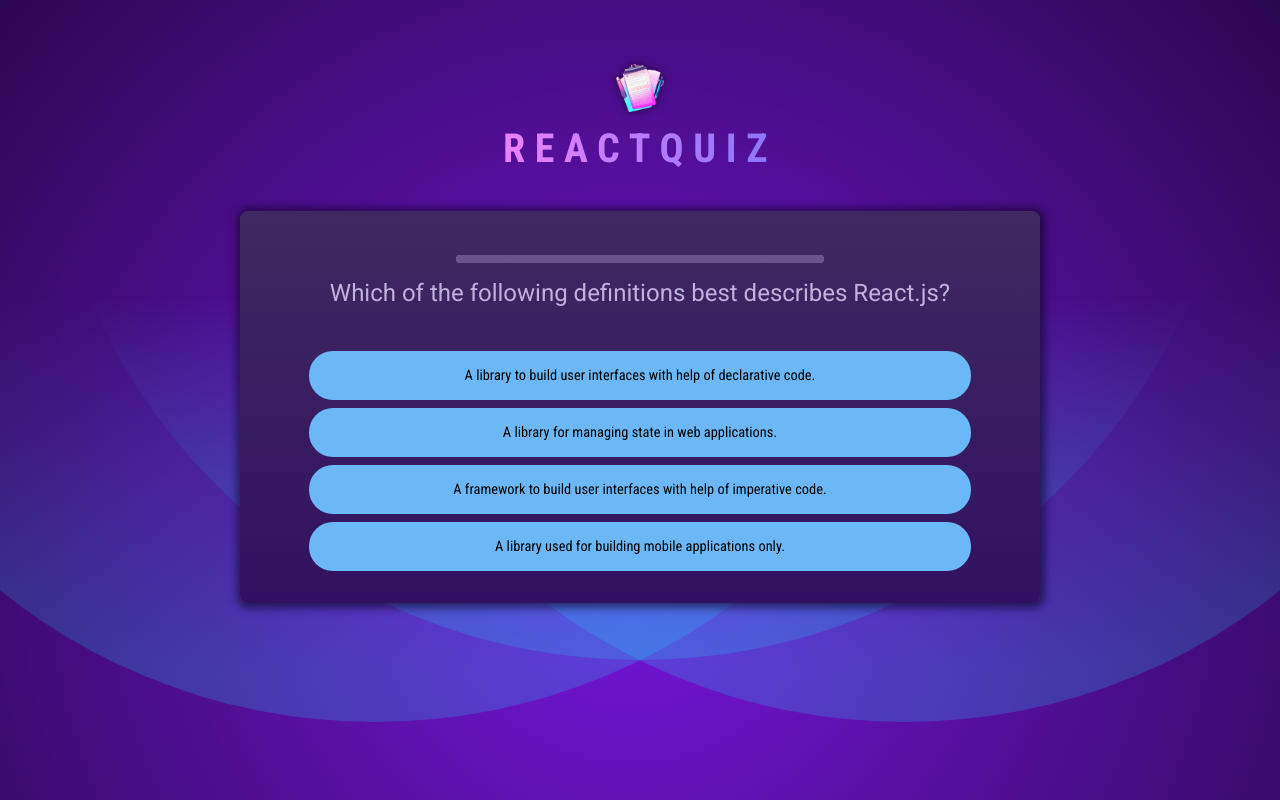
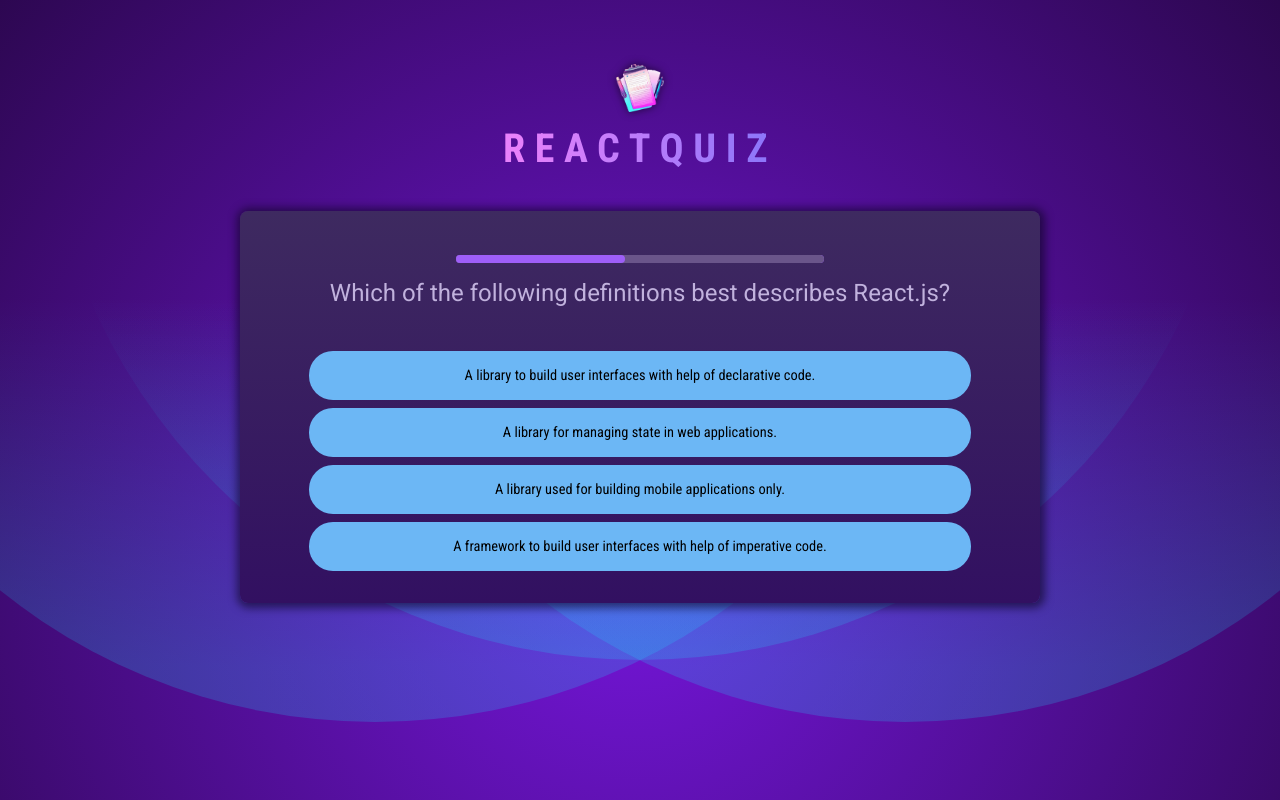
Before and after one commit to devpool007/QuizApp, a React (Vite) app: page / in a window 1280 px wide. Built offline with nearby package versions, Linux system fonts and the light colour scheme.

Commit message:
added new components and completed logic and fixed errors

```diff
--- /dev/null
+++ b/src/components/Answers.jsx
@@ -0,0 +1,42 @@
+import { useRef } from "react";
+export default function Answers({answers, selectedAnswer, answerSate, handleAnswerSelect}) {
+
+    const shuffledAnswers = useRef(null);
+
+    if (!shuffledAnswers.current) {
+        shuffledAnswers.current = [...answers];
+        // Shuffle the answers [3, 1, 2].sort((a, b) => a - b); // [1, 2, 3]
+        shuffledAnswers.current.sort(() => Math.random() - 0.5);
+      }
+
+return ( <ul id="answers">
+    {shuffledAnswers.current.map((answer) => {
+      const isSelected = selectedAnswer === answer;
+      let cssClass = "";
+
+      if (answerSate === "answered" && isSelected) {
+        cssClass = "selected";
+      }
+
+      if (
+        (answerSate === "correct" || answerSate === "wrong") &&
+        isSelected
+      ) {
+        cssClass = answerSate;
+      }
+
+      return (
+        <li key={answer} className="answer">
+          <button
+            onClick={() => handleAnswerSelect(answer)}
+            className={cssClass}
+          >
+            {answer}
+          </button>
+        </li>
+      );
+    })}
+  </ul>);
+
+
+}
--- /dev/null
+++ b/src/components/Question.jsx
@@ -0,0 +1,20 @@
+import QuestionTimer from "./QuestionTimer.jsx";
+import Answers from "./Answers.jsx";
+
+export default function Question({questionText, answers, onSelectAnswer, handleSkipAnswer, selectedAnswer, answerSate}) {
+    return (
+        <div id="question">
+        <QuestionTimer
+          timeout={10000}
+          onTimeout={handleSkipAnswer}
+        />
+        <h2>{questionText}</h2>
+        <Answers
+          answers={answers}
+          selectedAnswer={selectedAnswer}
+          answerSate={answerSate}
+          handleAnswerSelect={onSelectAnswer}
+        />
+      </div>
+    );
+}
--- a/src/components/QuestionTimer.jsx
+++ b/src/components/QuestionTimer.jsx
@@ -1,18 +1,25 @@
 import { use } from "react";
 import { useEffect, useState } from "react";
+
 export default function QuestionTimer({ timeout, onTimeout }) {
   const [remainingTime, setRemainingTime] = useState(timeout);
 
-useEffect(() => {
+  useEffect(() => {
+    console.log("SET TIMER");
     const timeoutId = setTimeout(onTimeout, timeout);
     return () => clearTimeout(timeoutId);
-}, [onTimeout, timeout]);
+  }, [onTimeout, timeout]);
 
   useEffect(() => {
-    setInterval(() => {
+    console.log("SET INTERVAL");
+    const interval = setInterval(() => {
       setRemainingTime((prevRemainingTime) => prevRemainingTime - 100);
     }, 100);
+
+    return () => {
+      clearInterval(interval);
+    };
   }, []);
 
-  return <progress id="question-time" max={timeout} value={remainingTime}/>;
+  return <progress id="question-time" max={timeout} value={remainingTime} />;
 }
--- a/src/components/Quiz.jsx
+++ b/src/components/Quiz.jsx
@@ -1,19 +1,42 @@
-import { useState } from "react";
+import { useState, useCallback } from "react";
 import QUESTIONS from "../questions.js";
 import quizCompleteImage from "../assets/quiz-complete.png";
-import QuestionTimer from "./QuestionTimer.jsx";
+import Question from "./Question.jsx";
 
 export default function Quiz() {
+  const [answerSate, setAnswerState] = useState("");
   const [userAnswers, setUserAnswers] = useState([]);
 
-  const activeQuestionIndex = userAnswers.length;
+  const activeQuestionIndex =
+    answerSate === "" ? userAnswers.length : userAnswers.length - 1;
   const quizIsComplete = activeQuestionIndex === QUESTIONS.length;
 
-  function handleAnswerSelect(selectedAnswer) {
-    setUserAnswers((prevAnswers) => {
+  const handleAnswerSelect = useCallback(
+    function handleAnswerSelect(selectedAnswer) {
+      setAnswerState("answered");
+      setUserAnswers((prevAnswers) => {
         return [...prevAnswers, selectedAnswer];
-    });
-  }
+      });
+
+      setTimeout(() => {
+        if (selectedAnswer === QUESTIONS[activeQuestionIndex].answers[0]) {
+          setAnswerState("correct");
+        } else {
+          setAnswerState("wrong");
+        }
+
+        setTimeout(() => {
+          setAnswerState(""); // Reset the answer state
+        }, 2000);
+      }, 1000);
+    },
+    [activeQuestionIndex]
+  );
+
+  const handleSkipAnswer = useCallback(
+    () => handleAnswerSelect(null),
+    [handleAnswerSelect]
+  );
 
   if (quizIsComplete) {
     return (
@@ -24,29 +47,17 @@
     );
   }
 
-  const shuffledAnswers = [...QUESTIONS[activeQuestionIndex].answers];
-  // Shuffle the answers [3, 1, 2].sort((a, b) => a - b); // [1, 2, 3]
-  shuffledAnswers.sort(() => Math.random() - 0.5);
-
   return (
     <div id="quiz">
-    <div id="question">
-      <QuestionTimer
-        timeout={10000}
-        onTimeout={() => handleAnswerSelect(null)}
+      <Question
+        key={activeQuestionIndex}
+        questionText={QUESTIONS[activeQuestionIndex].text}
+        answers={QUESTIONS[activeQuestionIndex].answers}
+        onSelectAnswer={handleAnswerSelect}
+        handleSkipAnswer={handleSkipAnswer}
+        selectedAnswer={userAnswers[userAnswers.length - 1]}
+        answerSate={answerSate}
       />
-      <h2>{QUESTIONS[activeQuestionIndex].text}</h2>
-      <ul id="answers">
-        {
-            QUESTIONS[activeQuestionIndex].answers.map(answer => (
-            <li key={answer} className="answer">
-            <button onClick={() => handleAnswerSelect(answer)}>{answer}</button>
-            </li>
-            )
-        )
-        }
-      </ul>
-    </div>
     </div>
   );
 }
```
